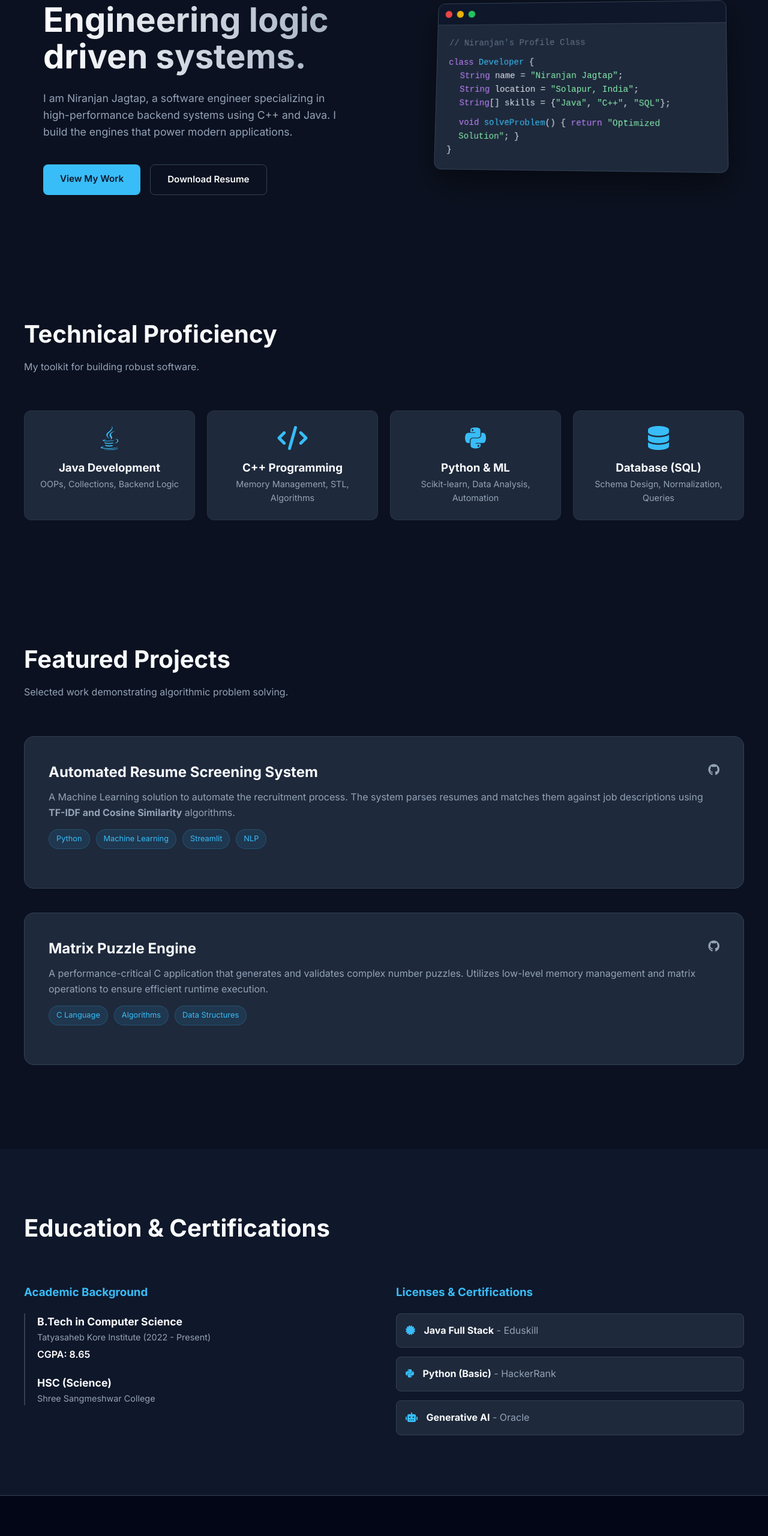
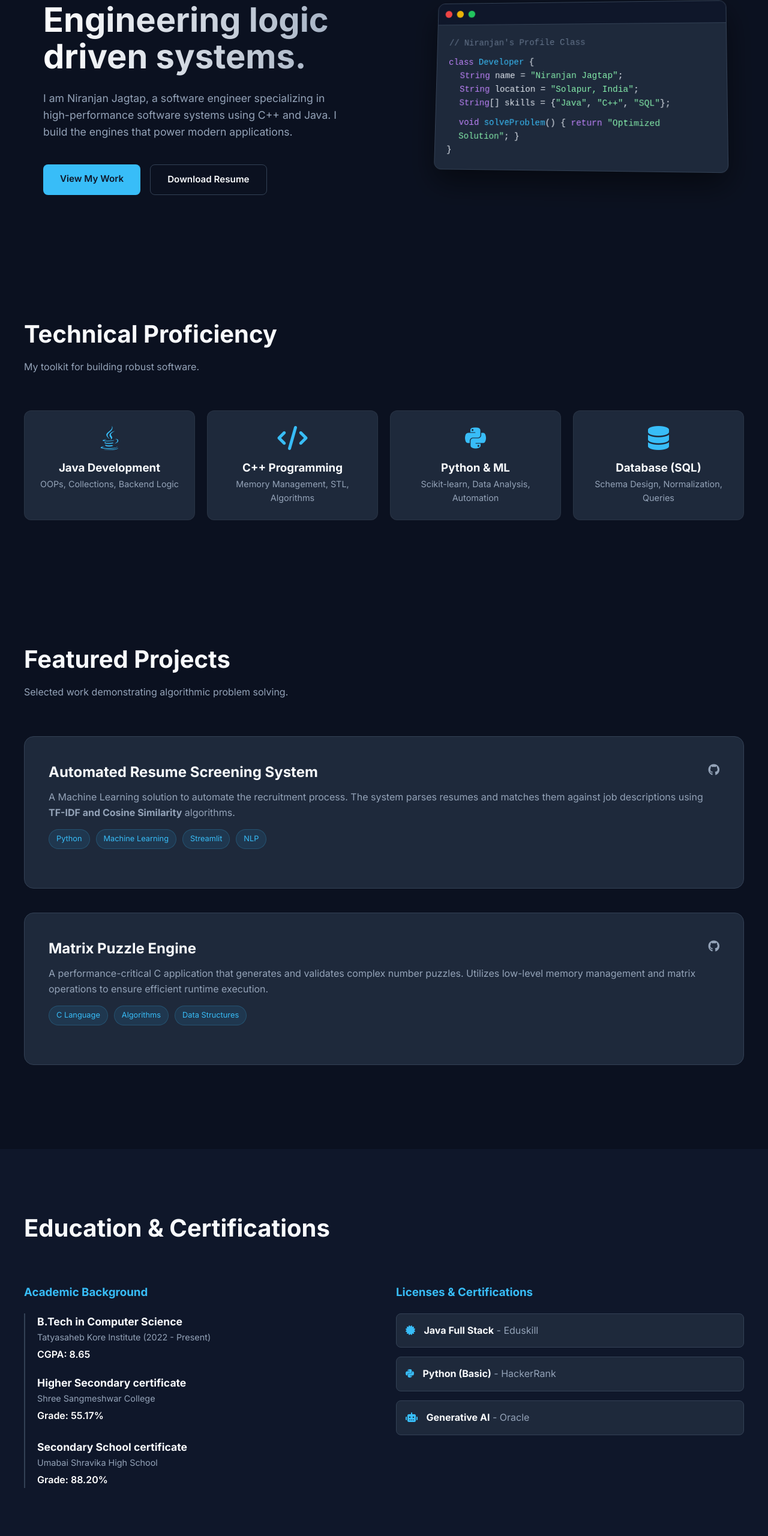
Before and after one commit to Niran2110/Niran2110.github.io, a plain HTML site: page portfolio.html in a window 1280 px wide. Shown: the part 219-2779 px from the top of the page at 60% size. Drawn offline with Linux system fonts and the light colour scheme.

Commit message:
Deploying portfolio website

```diff
--- a/portfolio.html
+++ b/portfolio.html
@@ -237,10 +237,10 @@
 
     <section class="hero">
         <div class="hero-text">
-            <h2>Backend Developer</h2>
+            <h2>Software Developer</h2>
             <h1>Engineering logic driven systems.</h1>
             <p>
-                I am Niranjan Jagtap, a software engineer specializing in high-performance backend systems using C++ and Java. I build the engines that power modern applications.
+                I am Niranjan Jagtap, a software engineer specializing in high-performance software systems using C++ and Java. I build the engines that power modern applications.
             </p>
             <div class="btn-group">
                 <a href="#projects" class="btn btn-primary">View My Work</a>
@@ -368,8 +368,15 @@
                             <div style="color: #fff; margin-top: 5px; font-weight: 600;">CGPA: 8.65</div>
                         </div>
                         <div>
-                            <h4 style="font-size: 1.1rem;">HSC (Science)</h4>
+                            <h4 style="font-size: 1.1rem;">Higher Secondary certificate</h4>
                             <div style="color: var(--text-secondary); font-size: 0.9rem;">Shree Sangmeshwar College</div>
+                            <div style="color: #fff; margin-top: 5px; font-weight: 600;">Grade: 55.17%</div><br>
+
+                        </div>
+                        <div>
+                            <h4 style="font-size: 1.1rem;">Secondary School certificate</h4>
+                            <div style="color: var(--text-secondary); font-size: 0.9rem;">Umabai Shravika High School</div>
+                            <div style="color: #fff; margin-top: 5px; font-weight: 600;">Grade: 88.20%</div>
                         </div>
                     </div>
                 </div>
@@ -398,7 +405,7 @@
 
     <footer id="contact">
         <h2 style="margin-bottom: 20px;">Ready to collaborate?</h2>
-        <p style="color: var(--text-secondary); margin-bottom: 30px;">I am currently open to internship opportunities and backend development roles.</p>
+        <p style="color: var(--text-secondary); margin-bottom: 30px;">I am currently open to contribute in projects and software development roles.</p>
         <a href="mailto:niranjanjagtap9007@gmail.com" class="btn btn-primary" style="padding: 15px 40px; font-size: 1.1rem;">Get In Touch</a>
 
         <div style="margin-top: 50px; display: flex; justify-content: center; gap: 30px;">
```
